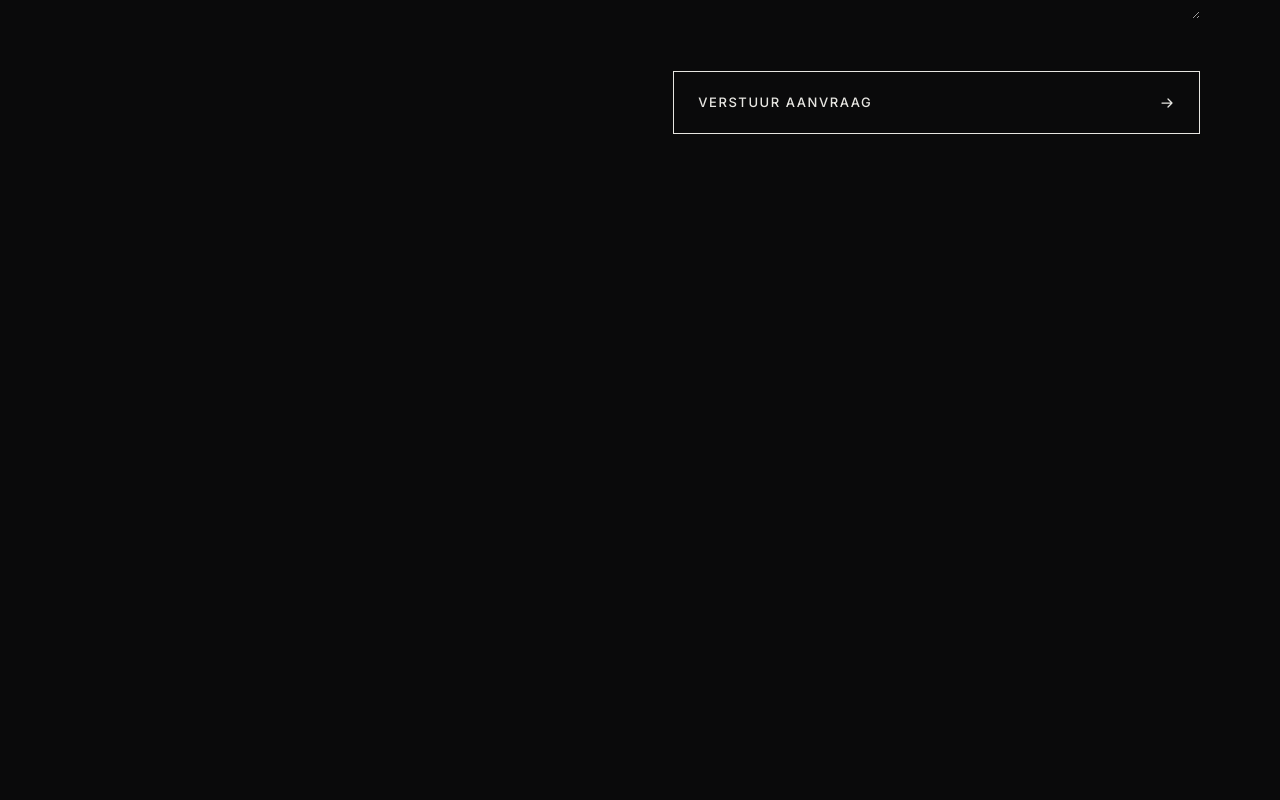
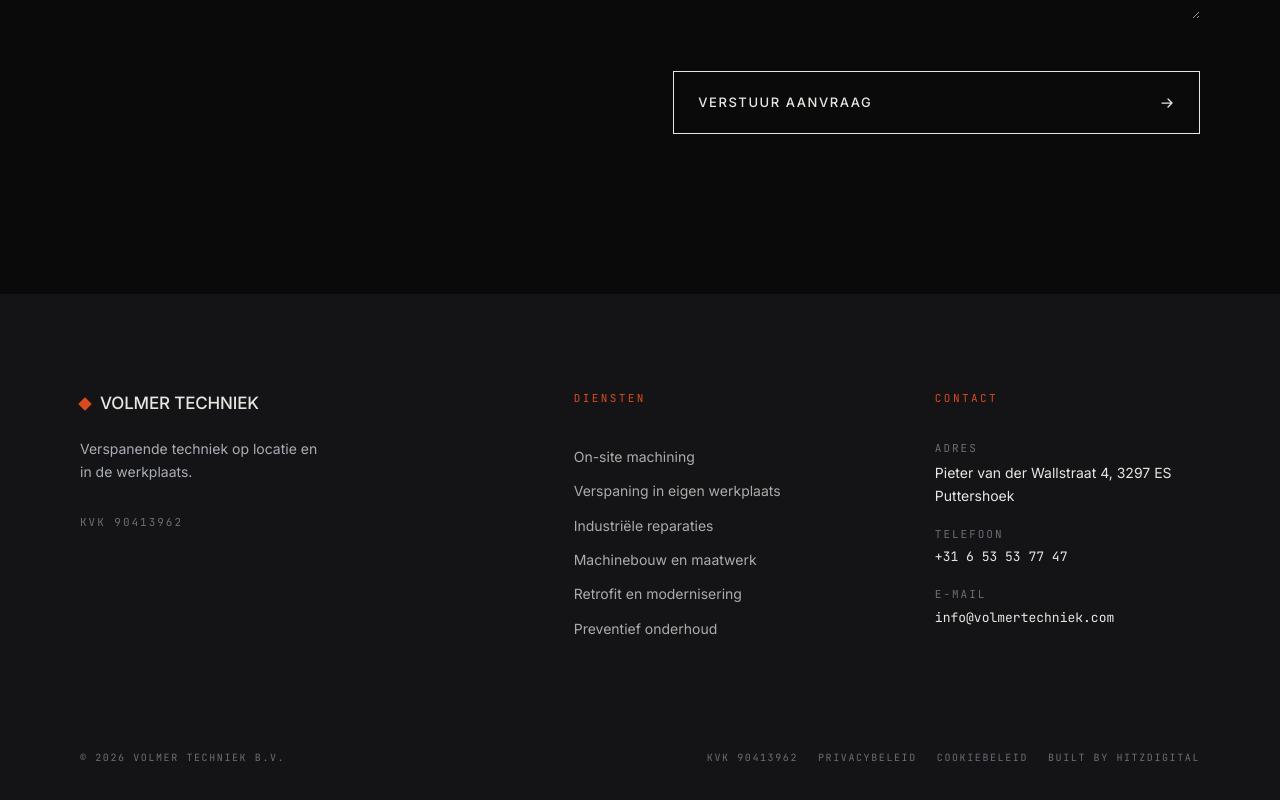
Before and after one commit to nathanielhitz/volmer-techniek2, a Next.js app: page / in a window 1280 px wide. Shown: the part 6083-6883 px from the top of the page. Before the commit the page ends 6377 px from the top, so only its background shows below. Built offline with nearby package versions, Linux system fonts and the light colour scheme.

Commit message:
Footer: 3-kolom layout met bottombar en Built by HitzDigital

```diff
--- a/app/layout.tsx
+++ b/app/layout.tsx
@@ -1,6 +1,7 @@
 import type { Metadata } from "next";
 import { Space_Grotesk, Inter, JetBrains_Mono } from "next/font/google";
 import "./globals.css";
+import { Footer } from "@/components/sections/Footer";
 
 const spaceGrotesk = Space_Grotesk({
   subsets: ["latin"],
@@ -39,7 +40,10 @@
       lang="nl"
       className={`${spaceGrotesk.variable} ${inter.variable} ${jetbrainsMono.variable}`}
     >
-      <body>{children}</body>
+      <body>
+        {children}
+        <Footer />
+      </body>
     </html>
   );
 }
--- /dev/null
+++ b/components/sections/Footer.tsx
@@ -0,0 +1,273 @@
+import { Container } from "@/components/ui/Container";
+import { content } from "@/content";
+
+const { footer, services, contact } = content;
+
+export function Footer() {
+  const year = new Date().getFullYear();
+
+  return (
+    <footer
+      style={{
+        background: "var(--color-carbon)",
+        borderTop: "1px solid var(--border-rule-strong)",
+        paddingTop: "96px",
+        paddingBottom: "40px",
+      }}
+    >
+      <Container>
+        {/* ── Main grid ──────────────────────────────────────────────── */}
+        <div className="ft-grid">
+          {/* Brand */}
+          <div className="ft-brand">
+            <div
+              style={{
+                display: "flex",
+                alignItems: "center",
+                gap: "10px",
+                marginBottom: "20px",
+              }}
+            >
+              <svg
+                width="10"
+                height="10"
+                viewBox="0 0 10 10"
+                fill="none"
+                aria-hidden="true"
+                style={{ transform: "rotate(45deg)", flexShrink: 0 }}
+              >
+                <rect width="10" height="10" fill="var(--color-molten)" />
+              </svg>
+              <span
+                style={{
+                  fontFamily: "var(--font-display)",
+                  fontWeight: 500,
+                  fontSize: "17px",
+                  letterSpacing: "-0.01em",
+                  color: "var(--color-ash)",
+                }}
+              >
+                VOLMER TECHNIEK
+              </span>
+            </div>
+            <p
+              style={{
+                fontFamily: "var(--font-sans)",
+                fontSize: "14px",
+                lineHeight: 1.65,
+                color: "var(--color-steel-30)",
+                margin: "0 0 24px",
+                maxWidth: "28ch",
+              }}
+            >
+              {footer.tagline}
+            </p>
+            <span
+              style={{
+                fontFamily: "var(--font-mono)",
+                fontSize: "11px",
+                letterSpacing: "0.18em",
+                textTransform: "uppercase",
+                color: "var(--color-steel-60)",
+              }}
+            >
+              {footer.kvk}
+            </span>
+          </div>
+
+          {/* Diensten */}
+          <div className="ft-diensten">
+            <p className="ft-col-header">Diensten</p>
+            <nav aria-label="Diensten">
+              {services.items.map((item) => (
+                <a key={item.number} href="#diensten" className="ft-link">
+                  {item.title}
+                </a>
+              ))}
+            </nav>
+          </div>
+
+          {/* Contact */}
+          <div className="ft-contact-col">
+            <p className="ft-col-header">Contact</p>
+            <div style={{ display: "flex", flexDirection: "column", gap: "18px" }}>
+              <div>
+                <span className="ft-channel-label">Adres</span>
+                <span
+                  style={{
+                    fontFamily: "var(--font-sans)",
+                    fontSize: "14px",
+                    lineHeight: 1.65,
+                    color: "var(--color-ash)",
+                    display: "block",
+                  }}
+                >
+                  {contact.address}
+                </span>
+              </div>
+              <div>
+                <span className="ft-channel-label">Telefoon</span>
+                <a
+                  href={`tel:${contact.phone.replace(/\s/g, "")}`}
+                  className="ft-mono-link"
+                >
+                  {contact.phone}
+                </a>
+              </div>
+              <div>
+                <span className="ft-channel-label">E-mail</span>
+                <a href={`mailto:${contact.email}`} className="ft-mono-link">
+                  {contact.email}
+                </a>
+              </div>
+            </div>
+          </div>
+        </div>
+
+        {/* ── Bottom bar ─────────────────────────────────────────────── */}
+        <div className="ft-bottom">
+          <span className="ft-meta">© {year} Volmer Techniek B.V.</span>
+          <div className="ft-bottom-right">
+            <span className="ft-meta">{footer.kvk}</span>
+            <a href={footer.privacy.href} className="ft-meta ft-meta-link">
+              {footer.privacy.label}
+            </a>
+            <a href={footer.cookie.href} className="ft-meta ft-meta-link">
+              {footer.cookie.label}
+            </a>
+            <span className="ft-meta">Built by HitzDigital</span>
+          </div>
+        </div>
+      </Container>
+
+      <style>{`
+        /* ── Main grid ───────────────────────────────────────────── */
+        .ft-grid {
+          display: grid;
+          grid-template-columns: 1fr;
+          grid-template-areas: "brand" "diensten" "contact";
+          gap: 48px;
+          margin-bottom: 64px;
+        }
+        @media (min-width: 768px) {
+          .ft-grid {
+            grid-template-columns: 1fr 1fr;
+            grid-template-areas: "brand brand" "diensten contact";
+            gap: 56px 48px;
+          }
+        }
+        @media (min-width: 1024px) {
+          .ft-grid {
+            grid-template-columns: 3fr 2fr 2fr;
+            grid-template-areas: "brand diensten contact";
+            gap: 96px;
+            margin-bottom: 80px;
+          }
+        }
+        .ft-brand        { grid-area: brand; }
+        .ft-diensten     { grid-area: diensten; }
+        .ft-contact-col  { grid-area: contact; }
+
+        /* ── Column headers ──────────────────────────────────────── */
+        .ft-col-header {
+          font-family: var(--font-mono);
+          font-size: 11px;
+          letter-spacing: 0.22em;
+          text-transform: uppercase;
+          color: var(--color-molten);
+          margin: 0 0 16px;
+          padding-bottom: 16px;
+          border-bottom: 1px solid var(--border-rule-strong);
+        }
+
+        /* ── Service links ───────────────────────────────────────── */
+        .ft-link {
+          display: block;
+          font-family: var(--font-sans);
+          font-size: 14px;
+          color: var(--color-ash);
+          opacity: 0.72;
+          padding: 6px 0;
+          border-bottom: 1px solid var(--border-rule);
+          transition: color 0.2s cubic-bezier(.2,.7,.2,1),
+                      opacity 0.2s cubic-bezier(.2,.7,.2,1);
+        }
+        .ft-link:last-child { border-bottom: none; }
+        .ft-link:hover { color: var(--color-molten); opacity: 1; }
+        .ft-link:focus-visible {
+          outline: 2px solid var(--color-molten);
+          outline-offset: 2px;
+        }
+
+        /* ── Contact channels ────────────────────────────────────── */
+        .ft-channel-label {
+          display: block;
+          font-family: var(--font-mono);
+          font-size: 11px;
+          letter-spacing: 0.18em;
+          text-transform: uppercase;
+          color: var(--color-steel-60);
+          margin-bottom: 4px;
+        }
+        .ft-mono-link {
+          display: block;
+          font-family: var(--font-mono);
+          font-size: 13px;
+          color: var(--color-ash);
+          transition: color 0.2s cubic-bezier(.2,.7,.2,1);
+        }
+        .ft-mono-link:hover { color: var(--color-molten); }
+        .ft-mono-link:focus-visible {
+          outline: 2px solid var(--color-molten);
+          outline-offset: 2px;
+        }
+
+        /* ── Bottom bar ──────────────────────────────────────────── */
+        .ft-bottom {
+          display: flex;
+          flex-direction: column;
+          gap: 12px;
+          padding-top: 24px;
+          border-top: 1px solid var(--border-rule);
+        }
+        @media (min-width: 768px) {
+          .ft-bottom {
+            flex-direction: row;
+            justify-content: space-between;
+            align-items: center;
+            gap: 16px;
+          }
+        }
+        .ft-bottom-right {
+          display: flex;
+          flex-direction: column;
+          gap: 10px;
+        }
+        @media (min-width: 768px) {
+          .ft-bottom-right {
+            flex-direction: row;
+            align-items: center;
+            gap: 20px;
+          }
+        }
+
+        /* ── Meta text ───────────────────────────────────────────── */
+        .ft-meta {
+          font-family: var(--font-mono);
+          font-size: 10px;
+          letter-spacing: 0.16em;
+          text-transform: uppercase;
+          color: var(--color-steel-60);
+        }
+        .ft-meta-link {
+          transition: color 0.2s cubic-bezier(.2,.7,.2,1);
+        }
+        .ft-meta-link:hover { color: var(--color-molten); }
+        .ft-meta-link:focus-visible {
+          outline: 2px solid var(--color-molten);
+          outline-offset: 2px;
+        }
+      `}</style>
+    </footer>
+  );
+}
--- a/content/index.ts
+++ b/content/index.ts
@@ -110,6 +110,13 @@
   form: ContactFormContent;
 }
 
+export interface FooterContent {
+  tagline: string;
+  kvk: string;
+  privacy: { label: string; href: string };
+  cookie: { label: string; href: string };
+}
+
 export interface HeroContent {
   // Regel boven de hero: locatie · specialisatie
   eyebrow: string;
@@ -137,8 +144,7 @@
   workflow: WorkflowContent;
   about: AboutContent;
   contact: ContactContent;
-  // Volgende secties worden hier toegevoegd:
-  // footer: FooterContent;
+  footer: FooterContent;
 }
 
 export const content: SiteContent = {
@@ -292,4 +298,11 @@
       submitLabel: "Verstuur aanvraag",
     },
   },
+
+  footer: {
+    tagline: "Verspanende techniek op locatie en in de werkplaats.",
+    kvk: "KvK 90413962",
+    privacy: { label: "Privacybeleid", href: "#" },
+    cookie: { label: "Cookiebeleid", href: "#" },
+  },
 };
```
